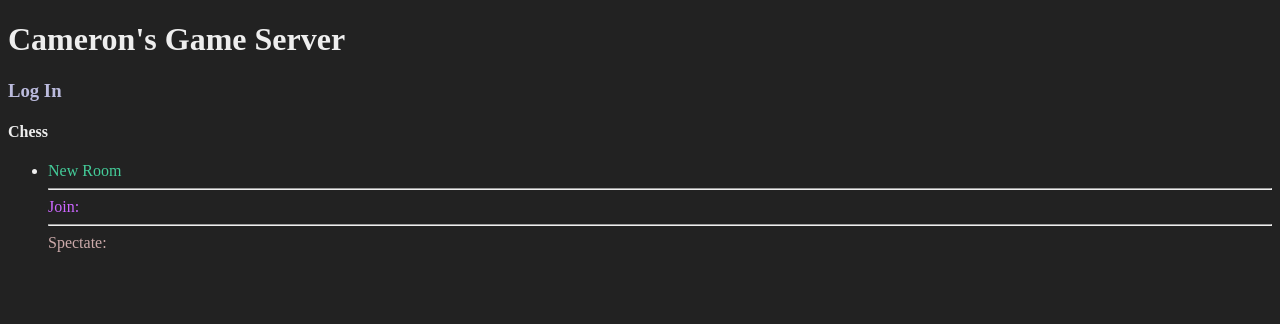
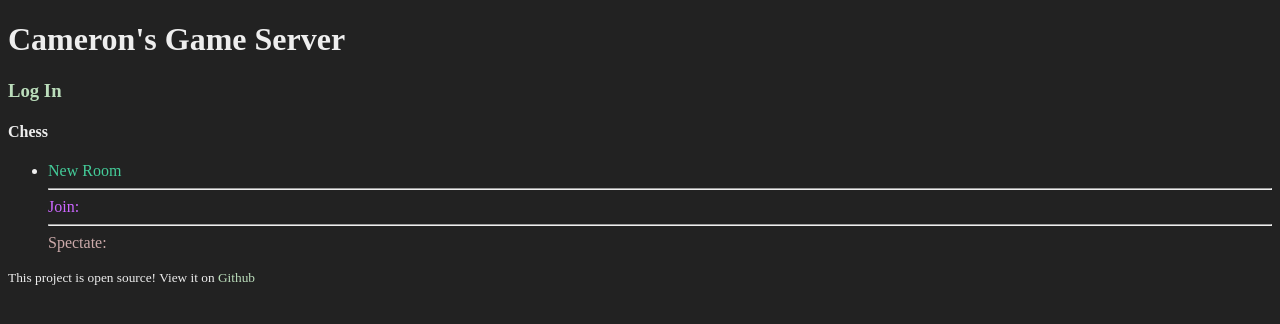
Before and after one commit to tidle/gamesrv, a Flask app: page / in a window 1280 px wide. Shown: the top 324 px of the page. Run offline with Flask 2, Linux system fonts and the light colour scheme.

Commit message:
added LICENSE

```diff
--- a/templates/home.html
+++ b/templates/home.html
@@ -12,7 +12,7 @@
         }
         a {
             text-decoration: none;
-            color: #bbd;
+            color: #bdb;
         }
         .join {
             color: #c6f;
@@ -48,5 +48,6 @@
             </li>
         {% endfor %}
     </ul>
+    <small>This project is open source! View it on <a href="https://github.com/tidle/gamesrv">Github</a></small>
 </body>
 </html>
```
Also changed, not shown: 1 other file.
